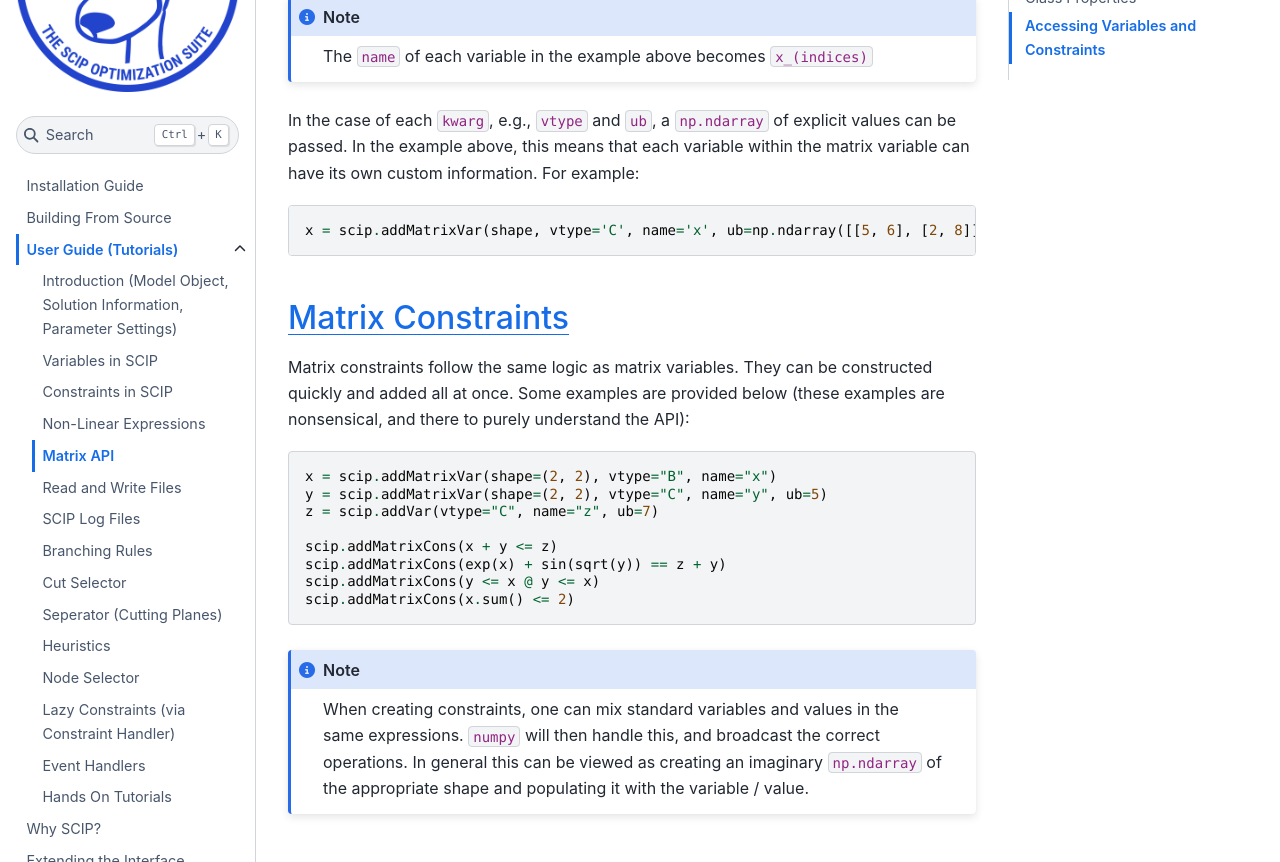
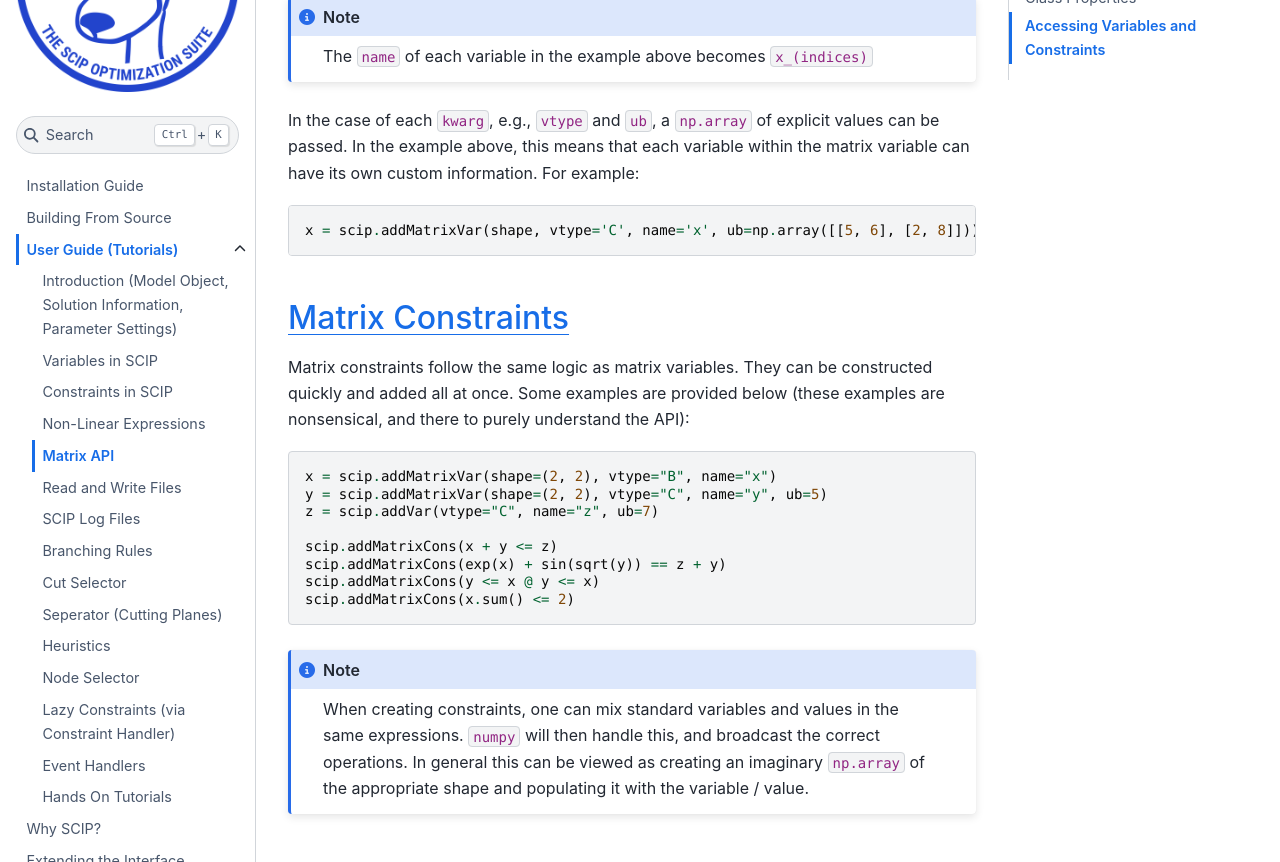
Before and after one commit to scipopt/PySCIPOpt, a Sphinx documentation site: the page built from docs/tutorials/matrix.rst, in a window 1280 px wide and 1400 px high, scrolled down 1415 px. Shown: the part 147-1009 px from the top of the window. Built offline with Sphinx 7.4.7 and the Sphinx Book theme 1.1.4, drawn with Linux system fonts in a browser that asks for light colours.

Commit message:
Add a test

```diff
--- a/docs/tutorials/matrix.rst
+++ b/docs/tutorials/matrix.rst
@@ -57,13 +57,13 @@ of type continuous with an ub of 8.
 
     The ``name`` of each variable in the example above becomes ``x_(indices)``
 
-In the case of each ``kwarg``, e.g., ``vtype`` and ``ub``, a ``np.ndarray`` of explicit
+In the case of each ``kwarg``, e.g., ``vtype`` and ``ub``, a ``np.array`` of explicit
 values can be passed. In the example above, this means that each variable within the
 matrix variable can have its own custom information. For example:
 
 .. code-block:: python
 
-    x = scip.addMatrixVar(shape, vtype='C', name='x', ub=np.ndarray([[5, 6], [2, 8]]))
+    x = scip.addMatrixVar(shape, vtype='C', name='x', ub=np.array([[5, 6], [2, 8]]))
 
 Matrix Constraints
 ===================
@@ -87,7 +87,7 @@ and there to purely understand the API):
 
     When creating constraints, one can mix standard variables and values in the same
     expressions. ``numpy`` will then handle this, and broadcast the correct operations.
-    In general this can be viewed as creating an imaginary ``np.ndarray`` of the appropriate
+    In general this can be viewed as creating an imaginary ``np.array`` of the appropriate
     shape and populating it with the variable / value.
 
 Class Properties
```
Also changed, not shown: 2 other files.
